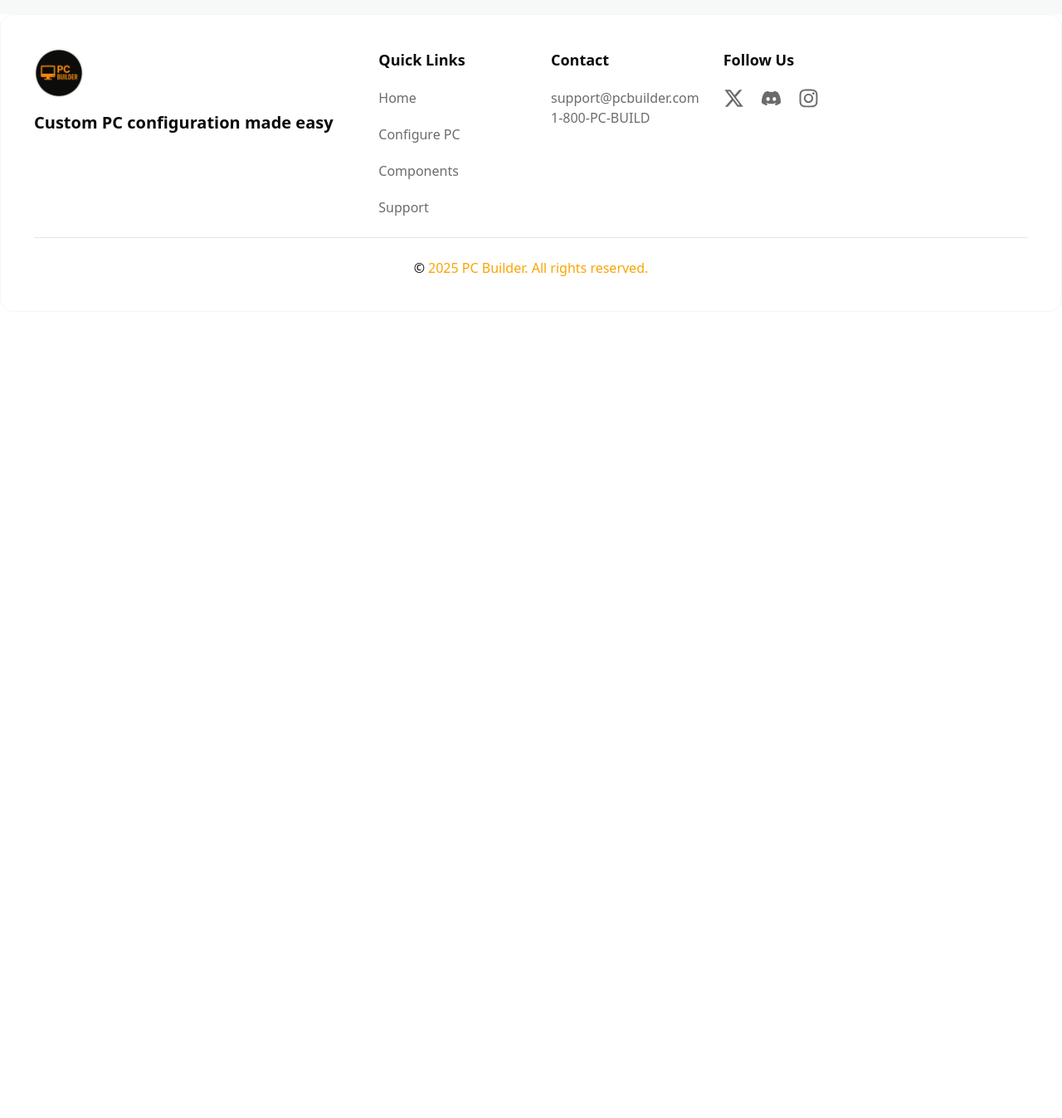
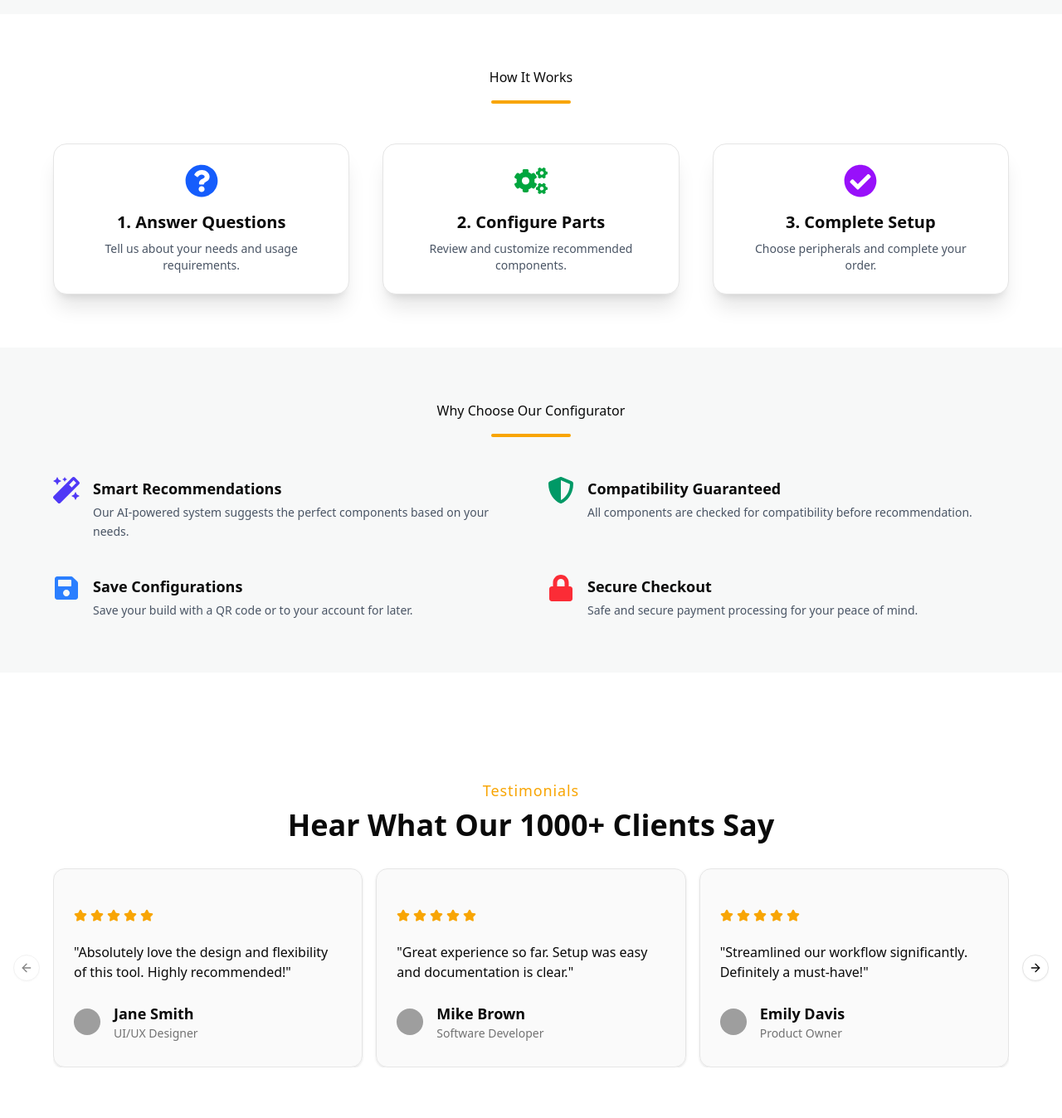
Before and after one commit to alphasspase/custom-pc-builder, a Next.js app: page / in a window 1280 px wide. Shown: the part 782-2130 px from the top of the page at 83% size. Before the commit the page ends 1158 px from the top, so only its background shows below. Built offline with nearby package versions, Linux system fonts and the light colour scheme; grey boxes are pictures that could not be loaded.

Commit message:
add testimonial

```diff
--- /dev/null
+++ b/src/app/(Home)/_components/HowItWorks.tsx
@@ -0,0 +1,50 @@
+import React from 'react';
+import { Card, CardContent } from '@/components/ui/card';
+import { FaQuestionCircle, FaCogs, FaCheckCircle } from 'react-icons/fa';
+
+const steps = [
+  {
+    icon: <FaQuestionCircle size={40} className="text-blue-600" />,
+    title: 'Answer Questions',
+    description: 'Tell us about your needs and usage requirements.',
+  },
+  {
+    icon: <FaCogs size={40} className="text-green-600" />,
+    title: 'Configure Parts',
+    description: 'Review and customize recommended components.',
+  },
+  {
+    icon: <FaCheckCircle size={40} className="text-purple-600" />,
+    title: 'Complete Setup',
+    description: 'Choose peripherals and complete your order.',
+  },
+];
+
+export default function HowItWorks() {
+  return (
+    <section className=" py-16 px-6">
+      <div className="max-w-6xl mx-auto text-center">
+        <div className="text-center mb-12">
+          <h2 className="mb-4">How It Works</h2>
+          <div className="w-24 h-1 bg-primary mx-auto rounded-full"></div>
+        </div>
+
+        <div className="grid grid-cols-1 sm:grid-cols-2 md:grid-cols-3 gap-10">
+          {steps.map((step, index) => (
+            <div key={index}>
+              <Card className="shadow-xl rounded-2xl p-6 bg-white hover:shadow-2xl transition">
+                <CardContent className="flex flex-col items-center">
+                  <div className="mb-4">{step.icon}</div>
+                  <h3 className="text-xl font-semibold mb-2">
+                    {index + 1}. {step.title}
+                  </h3>
+                  <p className="text-gray-600 text-sm">{step.description}</p>
+                </CardContent>
+              </Card>
+            </div>
+          ))}
+        </div>
+      </div>
+    </section>
+  );
+}
--- /dev/null
+++ b/src/app/(Home)/_components/WhyChooseUs.tsx
@@ -0,0 +1,54 @@
+import React from 'react';
+import { FaMagic, FaShieldAlt, FaSave, FaLock } from 'react-icons/fa';
+
+const features = [
+  {
+    icon: <FaMagic size={32} className="text-indigo-600" />,
+    title: 'Smart Recommendations',
+    description:
+      'Our AI-powered system suggests the perfect components based on your needs.',
+  },
+  {
+    icon: <FaShieldAlt size={32} className="text-emerald-600" />,
+    title: 'Compatibility Guaranteed',
+    description:
+      'All components are checked for compatibility before recommendation.',
+  },
+  {
+    icon: <FaSave size={32} className="text-blue-500" />,
+    title: 'Save Configurations',
+    description: 'Save your build with a QR code or to your account for later.',
+  },
+  {
+    icon: <FaLock size={32} className="text-red-500" />,
+    title: 'Secure Checkout',
+    description: 'Safe and secure payment processing for your peace of mind.',
+  },
+];
+
+export default function WhyChooseUs() {
+  return (
+    <section className="bg-primary-gray-600 py-16 px-6">
+      <div className="max-w-6xl mx-auto text-center">
+        <div className="text-center mb-12">
+          <h2 className="mb-4">Why Choose Our Configurator</h2>
+          <div className="w-24 h-1 bg-primary mx-auto rounded-full"></div>
+        </div>
+
+        <div className="grid grid-cols-1 sm:grid-cols-2 md:grid-cols-2 lg:grid-cols-2 gap-10">
+          {features.map((feature, index) => (
+            <div key={index} className="flex items-start gap-4 text-left">
+              <div>{feature.icon}</div>
+              <div>
+                <h3 className="text-lg font-semibold mb-1">{feature.title}</h3>
+                <p className="text-gray-600 text-sm leading-relaxed">
+                  {feature.description}
+                </p>
+              </div>
+            </div>
+          ))}
+        </div>
+      </div>
+    </section>
+  );
+}
--- a/src/app/(Home)/_components/hero.tsx
+++ b/src/app/(Home)/_components/hero.tsx
@@ -45,7 +45,7 @@ for your needs.`}
             size={'xl'}
             asChild
             variant="secondary"
-            className="w-5/6 md:w-1/3 font-bold text-base "
+            className="w-5/6 md:w-1/3 font-bold text-base"
           >
             <Link
               href="https://github.com/nobruf/shadcn-landing-page.git"
--- a/src/app/(Home)/_components/testimonial.tsx
+++ b/src/app/(Home)/_components/testimonial.tsx
@@ -15,7 +15,6 @@ import {
   CarouselPrevious,
 } from '@/components/ui/carousel';
 import { Star } from 'lucide-react';
-
 interface ReviewProps {
   image: string;
   name: string;
@@ -26,53 +25,48 @@ interface ReviewProps {
 
 const reviewList: ReviewProps[] = [
   {
-    image: 'https://github.com/shadcn.png',
-    name: 'John Doe',
-    userName: 'Product Manager',
+    image: 'https://via.placeholder.com/150',
+    name: 'Jane Smith',
+    userName: 'UI/UX Designer',
     comment:
-      'Wow NextJs + Shadcn is awesome!. This template lets me change colors, fonts and images to match my brand identity. ',
+      'Absolutely love the design and flexibility of this tool. Highly recommended!',
+    rating: 4.9,
+  },
+  {
+    image: 'https://via.placeholder.com/150',
+    name: 'Mike Brown',
+    userName: 'Software Developer',
+    comment:
+      'Great experience so far. Setup was easy and documentation is clear.',
+    rating: 4.7,
+  },
+  {
+    image: 'https://via.placeholder.com/150',
+    name: 'Emily Davis',
+    userName: 'Product Owner',
+    comment: 'Streamlined our workflow significantly. Definitely a must-have!',
     rating: 5.0,
   },
   {
-    image: 'https://github.com/shadcn.png',
-    name: 'Sophia Collins',
-    userName: 'Cybersecurity Analyst',
-    comment:
-      'Lorem ipsum dolor sit amet, consectetur adipiscing elit, sed do eiusmod tempor incididunt ut labore et dolore magna. ',
+    image: 'https://via.placeholder.com/150',
+    name: 'David Wilson',
+    userName: 'Backend Engineer',
+    comment: 'The integration options are awesome. Super smooth and powerful.',
     rating: 4.8,
   },
-
   {
-    image: 'https://github.com/shadcn.png',
-    name: 'Adam Johnson',
-    userName: 'Chief Technology Officer',
-    comment:
-      'Lorem ipsum dolor sit amet,exercitation. Duis aute irure dolor in reprehenderit in voluptate velit esse cillum dolore eu fugiat nulla pariatur.',
+    image: 'https://via.placeholder.com/150',
+    name: 'Laura Martinez',
+    userName: 'QA Specialist',
+    comment: 'Clean UI and really responsive. Found it very user-friendly.',
     rating: 4.9,
   },
   {
-    image: 'https://github.com/shadcn.png',
-    name: 'Ethan Parker',
-    userName: 'Data Scientist',
-    comment:
-      'Lorem ipsum dolor sit amet, consectetur adipiscing elit, sed do eiusmod labore et dolore magna aliqua. Ut enim ad minim veniam.',
+    image: 'https://via.placeholder.com/150',
+    name: 'Tom Harris',
+    userName: 'Cloud Architect',
+    comment: 'Reliable performance and great support. Loving it so far!',
     rating: 5.0,
-  },
-  {
-    image: 'https://github.com/shadcn.png',
-    name: 'Ava Mitchell',
-    userName: 'IT Project Manager',
-    comment:
-      'Lorem ipsum dolor sit amet, tempor incididunt  aliqua. Ut enim ad minim veniam, quis nostrud incididunt consectetur adipiscing elit.',
-    rating: 5.0,
-  },
-  {
-    image: 'https://github.com/shadcn.png',
-    name: 'Isabella Reed',
-    userName: 'DevOps Engineer',
-    comment:
-      'Lorem ipsum dolor sit amet, consectetur adipiscing elit, sed do eiusmod tempor incididunt ut labore et dolore magna aliqua.',
-    rating: 4.9,
   },
 ];
 
--- a/src/app/(Home)/page.tsx
+++ b/src/app/(Home)/page.tsx
@@ -1,4 +1,7 @@
 import { HeroSection } from './_components/hero';
+import HowItWorks from './_components/HowItWorks';
+import WhyChooseUs from './_components/WhyChooseUs';
+// import  from './_components/WhyChooseUs';
 // import { FooterSection } from './_components/footer';
 // import { BenefitsSection } from './_components/benefits';
 // import { CommunitySection } from './_components/community';
@@ -9,18 +12,20 @@ import { HeroSection } from './_components/hero';
 // import { ServicesSection } from './_components/services';
 // import { SponsorsSection } from './_components/sponsors';
 // import { TeamSection } from './_components/team';
-// import { TestimonialSection } from './_components/testimonial';
+import { TestimonialSection } from './_components/testimonial';
 
 export default function Home() {
   return (
     <div>
       <>
         <HeroSection />
+        <HowItWorks />
+        <WhyChooseUs />
+        <TestimonialSection />
         {/* <SponsorsSection />
         <BenefitsSection />
         <FeaturesSection />
         <ServicesSection />
-        <TestimonialSection />
         <TeamSection />
         <CommunitySection />
         <PricingSection />
```
